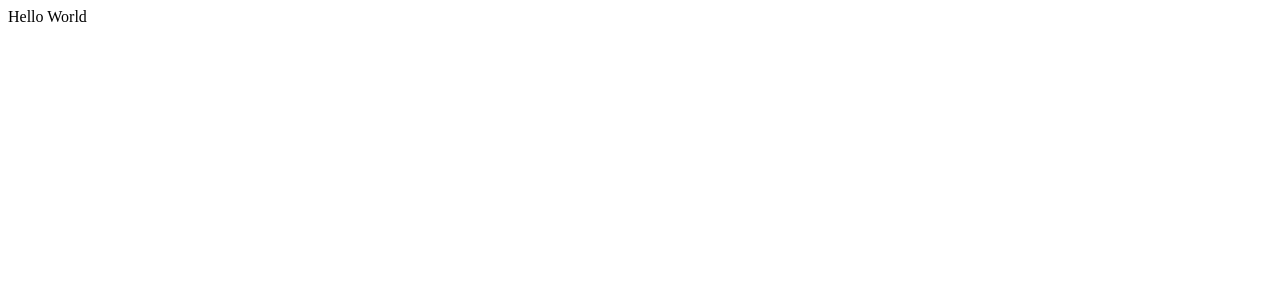
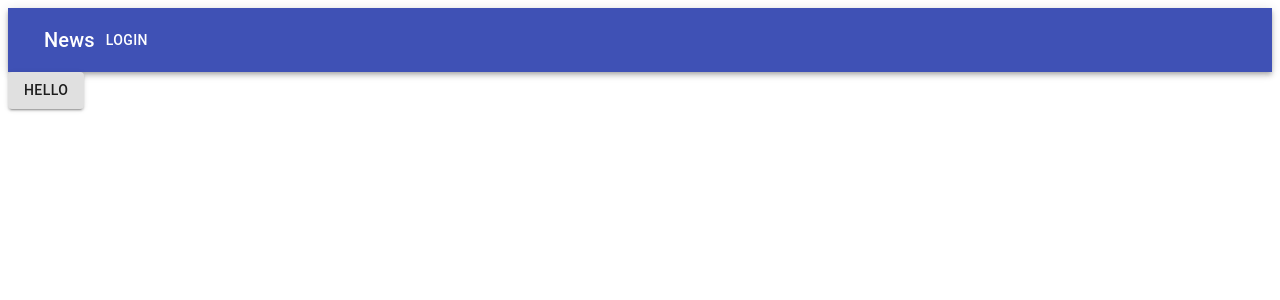
Before and after one commit to jonnyleealas/store-app, a React (Create React App) app: page / in a window 1280 px wide. Shown: the top 300 px of the page. Built offline with nearby package versions, Linux system fonts and the light colour scheme.

Commit message:
Toolbar works

```diff
--- a/src/App.js
+++ b/src/App.js
@@ -1,10 +1,14 @@
 import React from 'react';
+import Button from '@material-ui/core/Button';
+// import Paper from '@material-ui/core/Paper';
+import NavBar from './components/header/header.js';
 
 
 function App() {
   return (
     <>
-      <header>Hello World</header>
+      <NavBar />
+      <Button variant='contained'>Hello</Button>
     </>
   );
 }
--- a/src/components/header/header.js
+++ b/src/components/header/header.js
@@ -0,0 +1,24 @@
+import React from 'react';
+import {AppBar,Toolbar, IconButton, Typography, Button} from  '@material-ui/core';
+
+
+
+function NavBar (){
+  return(
+    <>
+      <AppBar position="static">
+        <Toolbar>
+          <IconButton edge="start"  color="inherit" aria-label="menu">
+            {/* <MenuIcon /> */}
+          </IconButton>
+          <Typography variant="h6" >
+          News
+          </Typography>
+          <Button color="inherit" >Login</Button>
+        </Toolbar>
+      </AppBar>
+    </>
+  );
+}
+
+export default NavBar;
```
Also changed, not shown: .eslintrc.json (deleted), 1 other file (tests, documents, lock files or other folders).
